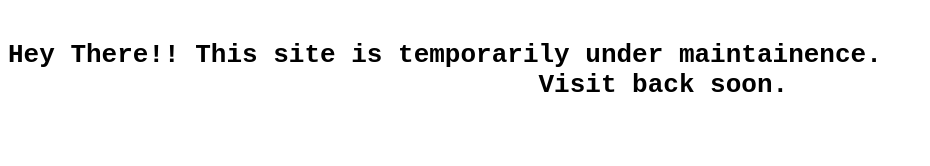
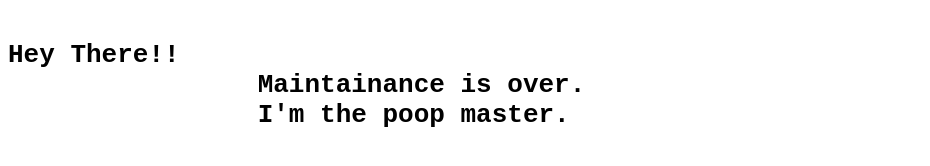
Before and after one commit to PranavPM/PranavPM.github.io, a plain HTML site: page index.html in a window 1280 px wide. Shown: the whole page, without its empty margins (0-930 px from the left). Drawn offline with Linux system fonts and the light colour scheme.

Commit message:
Update index.html

```diff
--- a/index.html
+++ b/index.html
@@ -4,8 +4,9 @@
 	</head>
 	<body>
 		<pre>
-		<h1>Hey There!! This site is temporarily under maintainence.
-		                  Visit back soon.</h1>
+		<h1>Hey There!!
+		Maintainance is over.
+		I'm the poop master.</h1>
 		</pre>
 	</body>
 </html>
```
